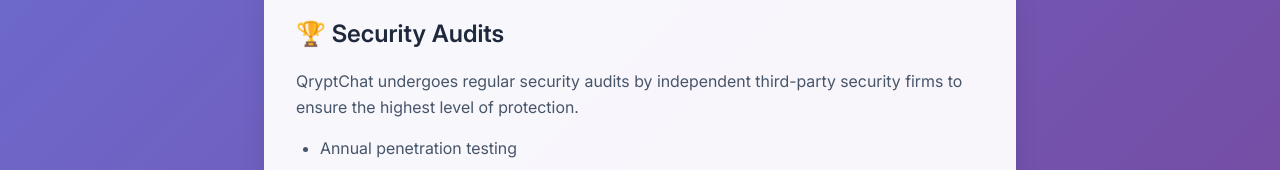
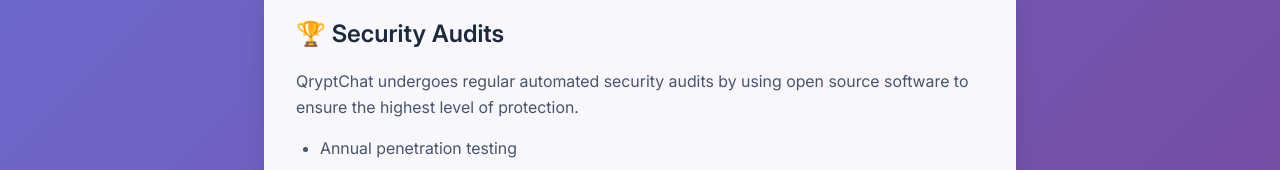
Before and after one commit to profullstack/qryptchat-web, a SvelteKit app: page /security in a window 1280 px wide. Shown: the part 1242-1412 px from the top of the page. Built offline with nearby package versions, Linux system fonts and the light colour scheme; no server answers.

Commit message:
Updates security audit description for accuracy
Clarifies that security audits are automated and use open source
software rather than independent third-party security firms to
provide accurate information about the security assessment process

```diff
--- a/src/routes/security/+page.svelte
+++ b/src/routes/security/+page.svelte
@@ -47,7 +47,7 @@
 
 			<section class="security-section">
 				<h2>🏆 Security Audits</h2>
-				<p>QryptChat undergoes regular security audits by independent third-party security firms to ensure the highest level of protection.</p>
+				<p>QryptChat undergoes regular automated security audits by using open source software to ensure the highest level of protection.</p>
 				<ul>
 					<li>Annual penetration testing</li>
 					<li>Code security reviews</li>
```
